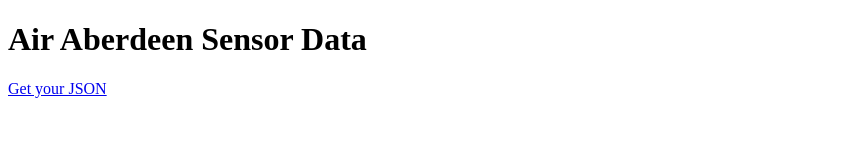
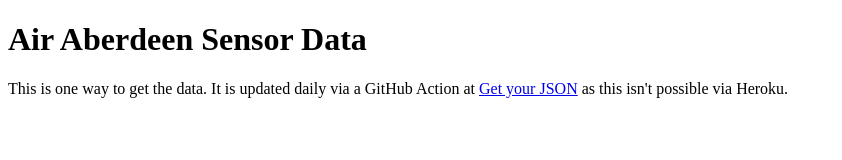
Before and after one commit to scharlau/Air_Aberdeen_Back_End, a plain HTML site: page templates/index.html in a window 1280 px wide. Shown: the whole page, without its empty margins (0-842 px from the left). Drawn offline with Linux system fonts and the light colour scheme.

Commit message:
updated index.html

```diff
--- a/templates/index.html
+++ b/templates/index.html
@@ -7,7 +7,9 @@
 
     <h1>Air Aberdeen Sensor Data</h1>
     <p>
-       <a href="https://github.com/scharlau/Air_Aberdeen_Back_End/blob/main/data/bq_data.json">Get your JSON</a>
+      This is one way to get the data. It is updated daily via a GitHub Action at
+       <a href="https://raw.githubusercontent.com/scharlau/Air_Aberdeen_Back_End/main/data/bq_data.json">Get your JSON</a> as this
+       isn't possible via Heroku.
     </p>
 </body>
 </html>
```
